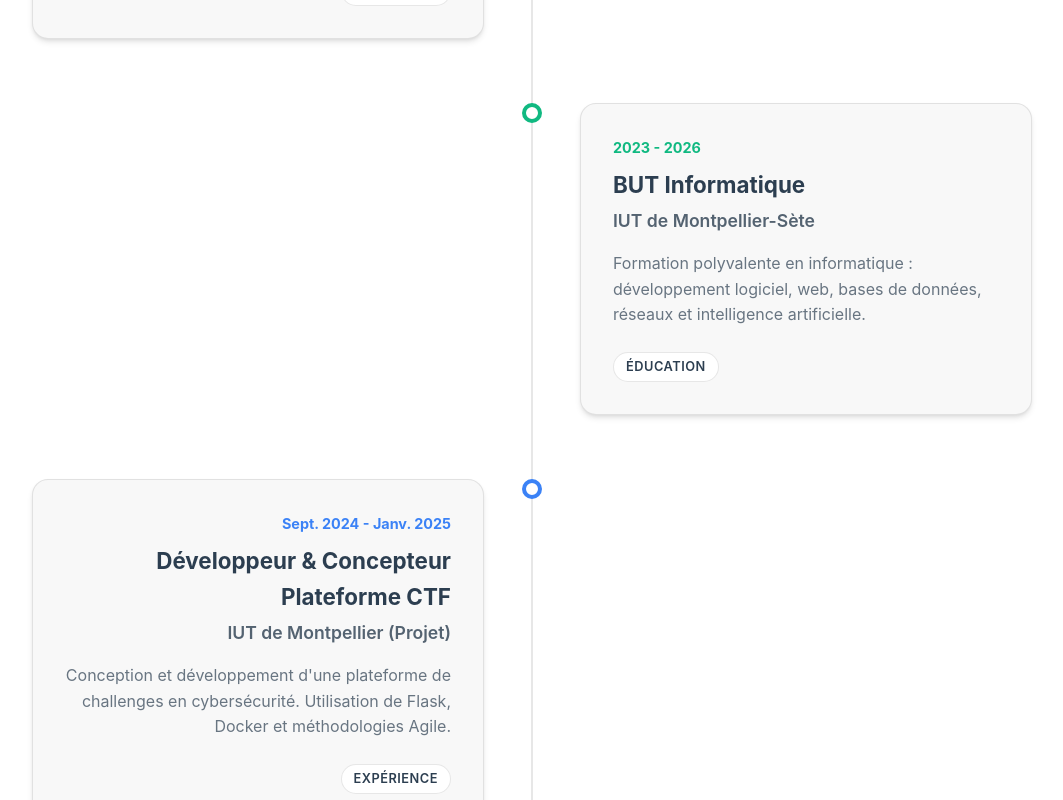
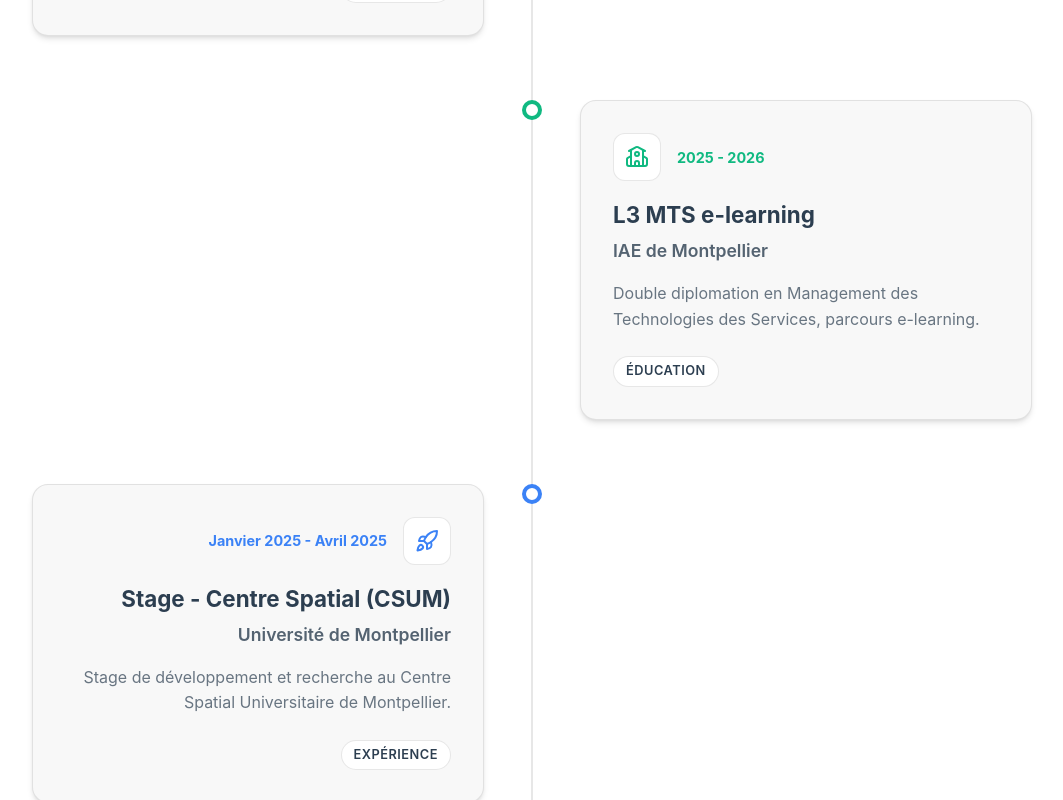
Before and after one commit to Yota02/Portfolio2, a Vue app: page /objectives in a window 1280 px wide. Shown: the part 640-1440 px from the top of the page, without its empty margins (108-1171 px from the left). Built offline with nearby package versions, Linux system fonts and the light colour scheme.

Commit message:
feat: update portfolio curriculum and professional journey with new internship and dual degree details

```diff
--- a/src/locales/en.json
+++ b/src/locales/en.json
@@ -15,7 +15,7 @@
   },
   "home": {
     "greeting": "Hello, I am",
-    "subtitle": "Computer Science Student",
+    "subtitle": "Computer Science & Management Student (BUT & L3 MTS)",
     "description": "I am passionate about AI, web development and emerging technologies. Every day, I learn and explore new ideas to become a teacher-researcher.",
     "view_projects": "View my projects",
     "learn_more": "Learn more",
@@ -31,9 +31,8 @@
     },
     "parcours": {
       "title": "My Journey",
-      "p1": "Currently in my <strong class=\"text-dark\">3rd year of computer science at the IUT of Montpellier</strong>, I specialize in algorithms and complex systems.",
-      "p2": "My goal is to pursue a <span class=\"text-blue\">Master's in Bioinformatics</span>, where I will combine computer science and life sciences to analyze biological data.",
-      "p3": "In parallel, I am developing a <span class=\"text-emerald\">personal AI</span> to explore machine learning and its practical applications."
+      "p1": "Currently in my <strong class=\"text-dark\">3rd year of computer science at the IUT of Montpellier</strong> and in a double degree <strong class=\"text-dark\">L3 MTS at IAE Montpellier</strong>, I specialize in algorithms and complex systems.",
+      "p2": "My goal is to pursue a <span class=\"text-blue\">Master's in Bioinformatics</span>, where I will combine computer science and life sciences to analyze biological data."
     },
     "international": {
       "title": "International Ambition",
@@ -584,7 +583,7 @@
       "obj-2": {
         "title": "High School Diploma",
         "institution": "Lycée Jean Jaurès",
-        "description": "Specialties in Mathematics and CS (Numeric and Computer Sciences). Honors."
+        "description": "Specialties in Mathematics and CS (Numeric and Computer Sciences), with honors (Très Bien)."
       },
       "obj-3": {
         "title": "CTF Platform Developer & Designer",
@@ -595,6 +594,21 @@
         "title": "AI Developer & Desktop Assistant",
         "institution": "Personal Project (Victoria)",
         "description": "Creation of a modular assistant with local AI. Integration of LLM and plugin system."
+      },
+      "obj-5": {
+        "title": "L3 MTS e-learning",
+        "institution": "IAE Montpellier",
+        "description": "Double degree in Management of Service Technologies, e-learning track."
+      },
+      "obj-6": {
+        "title": "Internship - Space Center (CSUM)",
+        "institution": "University of Montpellier",
+        "description": "Development and research internship at the Montpellier University Space Center."
+      },
+      "obj-7": {
+        "title": "Internship - Space Center (CSUM)",
+        "institution": "University of Montpellier",
+        "description": "Technical internship at the Montpellier University Space Center."
       }
     }
   },
--- a/src/locales/fr.json
+++ b/src/locales/fr.json
@@ -15,7 +15,7 @@
   },
   "home": {
     "greeting": "Bonjour, je suis",
-    "subtitle": "Étudiant en BUT Informatique",
+    "subtitle": "Étudiant en BUT Informatique & L3 MTS",
     "description": "Je suis passionné par l'IA, le développement web et les technologies émergentes. Chaque jour, j'apprends et j'explore de nouvelles idées pour devenir enseignant-chercheur.",
     "view_projects": "Voir mes projets",
     "learn_more": "En savoir plus",
@@ -31,9 +31,8 @@
     },
     "parcours": {
       "title": "Mon Parcours",
-      "p1": "Actuellement en <strong class=\"text-dark\">3ème année de BUT Informatique à l'IUT de Montpellier</strong>, je me spécialise dans l'algorithmique et les systèmes complexes.",
-      "p2": "Mon objectif est de poursuivre en <span class=\"text-blue\">Master Bioinformatique</span>, où je pourrai allier informatique et sciences du vivant pour analyser des données biologiques.",
-      "p3": "En parallèle, je développe une <span class=\"text-emerald\">IA personnelle</span> pour explorer le machine learning et ses applications concrètes."
+      "p1": "Actuellement en <strong class=\"text-dark\">3ème année de BUT Informatique à l'IUT de Montpellier</strong> et en double diplomation <strong class=\"text-dark\">L3 MTS à l'IAE de Montpellier</strong>, je me spécialise dans l'algorithmique et les systèmes complexes.",
+      "p2": "Mon objectif est de poursuivre en <span class=\"text-blue\">Master Bioinformatique</span>, où je pourrai allier informatique et sciences du vivant pour analyser des données biologiques."
     },
     "international": {
       "title": "Ambition Internationale",
@@ -621,7 +620,7 @@
       "obj-2": {
         "title": "Baccalauréat Général",
         "institution": "Lycée Jean Jaurès",
-        "description": "Spécialités Mathématiques et NSI (Numérique et Sciences Informatiques). Mention Très Bien."
+        "description": "Spécialités Mathématiques et NSI (Numérique et Sciences Informatiques), avec mention Très Bien."
       },
       "obj-3": {
         "title": "Développeur & Concepteur Plateforme CTF",
@@ -632,6 +631,21 @@
         "title": "Développeur IA & Assistant de Bureau",
         "institution": "Projet Personnel (Victoria)",
         "description": "Création d'un assistant modulaire avec IA locale. Intégration de LLM et système de plugins."
+      },
+      "obj-5": {
+        "title": "L3 MTS e-learning",
+        "institution": "IAE de Montpellier",
+        "description": "Double diplomation en Management des Technologies des Services, parcours e-learning."
+      },
+      "obj-6": {
+        "title": "Stage - Centre Spatial (CSUM)",
+        "institution": "Université de Montpellier",
+        "description": "Stage de développement et recherche au Centre Spatial Universitaire de Montpellier."
+      },
+      "obj-7": {
+        "title": "Stage - Centre Spatial (CSUM)",
+        "institution": "Université de Montpellier",
+        "description": "Stage technique au Centre Spatial Universitaire de Montpellier."
       }
     }
   },
--- a/src/views/ObjectivesView.vue
+++ b/src/views/ObjectivesView.vue
@@ -1,5 +1,6 @@
 <script setup lang="ts">
 import { useI18n } from 'vue-i18n'
+import { GraduationCap, Briefcase, School, Rocket } from 'lucide-vue-next'
 
 const { t } = useI18n()
 
@@ -10,16 +11,36 @@ interface TimelineItem {
   date: string;
   descriptionKey: string;
   type: 'education' | 'experience';
+  icon: any;
 }
 
 const timelineItems: TimelineItem[] = [
   {
-    id: 'obj-4',
-    titleKey: 'obj-4.title',
-    institutionKey: 'obj-4.institution',
-    date: `Mai 2025 - ${t('objectives.today')}`,
-    descriptionKey: 'obj-4.description',
-    type: 'experience'
+    id: 'obj-7',
+    titleKey: 'obj-7.title',
+    institutionKey: 'obj-7.institution',
+    date: 'Avril 2026 - Juillet 2026',
+    descriptionKey: 'obj-7.description',
+    type: 'experience',
+    icon: Rocket
+  },
+  {
+    id: 'obj-5',
+    titleKey: 'obj-5.title',
+    institutionKey: 'obj-5.institution',
+    date: '2025 - 2026',
+    descriptionKey: 'obj-5.description',
+    type: 'education',
+    icon: School
+  },
+  {
+    id: 'obj-6',
+    titleKey: 'obj-6.title',
+    institutionKey: 'obj-6.institution',
+    date: 'Janvier 2025 - Avril 2025',
+    descriptionKey: 'obj-6.description',
+    type: 'experience',
+    icon: Rocket
   },
   {
     id: 'obj-1',
@@ -27,15 +48,8 @@ const timelineItems: TimelineItem[] = [
     institutionKey: 'obj-1.institution',
     date: '2023 - 2026',
     descriptionKey: 'obj-1.description',
-    type: 'education'
-  },
-  {
-    id: 'obj-3',
-    titleKey: 'obj-3.title',
-    institutionKey: 'obj-3.institution',
-    date: 'Sept. 2024 - Janv. 2025',
-    descriptionKey: 'obj-3.description',
-    type: 'experience'
+    type: 'education',
+    icon: GraduationCap
   },
   {
     id: 'obj-2',
@@ -43,7 +57,8 @@ const timelineItems: TimelineItem[] = [
     institutionKey: 'obj-2.institution',
     date: '2020 - 2023',
     descriptionKey: 'obj-2.description',
-    type: 'education'
+    type: 'education',
+    icon: GraduationCap
   }
 ]
 </script>
@@ -67,7 +82,12 @@ const timelineItems: TimelineItem[] = [
         >
           <div class="timeline-dot"></div>
           <div class="timeline-content">
-            <span class="item-date">{{ item.date }}</span>
+            <div class="content-header">
+              <div class="icon-wrapper">
+                <component :is="item.icon" :size="24" />
+              </div>
+              <span class="item-date">{{ item.date }}</span>
+            </div>
             <h3 class="item-title">{{ t('objectives.items.' + item.titleKey) }}</h3>
             <h4 class="item-institution">{{ t('objectives.items.' + item.institutionKey) }}</h4>
             <p class="item-description">{{ t('objectives.items.' + item.descriptionKey) }}</p>
@@ -177,12 +197,41 @@ const timelineItems: TimelineItem[] = [
   border-color: var(--primary);
 }
 
+.content-header {
+  display: flex;
+  align-items: center;
+  gap: 1rem;
+  margin-bottom: 1rem;
+}
+
+.timeline-item.left .content-header {
+  flex-direction: row-reverse;
+}
+
+.icon-wrapper {
+  display: flex;
+  align-items: center;
+  justify-content: center;
+  width: 48px;
+  height: 48px;
+  border-radius: 12px;
+  background: var(--color-background);
+  color: var(--primary);
+  border: 1px solid var(--color-border);
+}
+
+.timeline-item.education .icon-wrapper {
+  color: #10b981;
+}
+
 .item-date {
-  display: block;
   font-weight: 700;
   color: var(--primary);
-  margin-bottom: 0.5rem;
   font-size: 0.9rem;
+}
+
+.timeline-item.education .item-date {
+  color: #10b981;
 }
 
 .item-title {
@@ -220,7 +269,6 @@ const timelineItems: TimelineItem[] = [
   letter-spacing: 0.5px;
 }
 
-.timeline-item.education .item-date { color: #10b981; }
 .timeline-item.education .timeline-dot { border-color: #10b981; }
 
 @media (max-width: 768px) {
@@ -243,5 +291,9 @@ const timelineItems: TimelineItem[] = [
   .timeline-item.right .timeline-dot {
     left: 10px;
   }
+
+  .timeline-item.left .content-header {
+    flex-direction: row;
+  }
 }
 </style>
--- a/src/views/ResumeView.vue
+++ b/src/views/ResumeView.vue
@@ -124,29 +124,34 @@ const printResume = () => {
           <h2 class="main-heading">{{ t('objectives.types.experience').toUpperCase() }}</h2>
           <div class="timeline-item">
             <div class="timeline-header">
-              <h3 class="item-title">{{ t('objectives.items.obj-3.title') }}</h3>
-              <span class="item-date">{{ t('projects.items.project-2.startDate') }} - {{ t('projects.items.project-2.endDate') }}</span>
+              <h3 class="item-title">{{ t('objectives.items.obj-7.title') }}</h3>
+              <span class="item-date">Avril 2026 - Juillet 2026</span>
             </div>
-            <p class="item-subtitle">{{ t('objectives.items.obj-3.institution') }}</p>
-            <ul class="item-details">
-              <li v-for="i in [0,1,2]" :key="i">{{ t(`resume.experiences.ctf.detail_${i}`) }}</li>
-            </ul>
+            <p class="item-subtitle">{{ t('objectives.items.obj-7.institution') }}</p>
+            <p class="item-desc">{{ t('objectives.items.obj-6.description') }}</p>
           </div>
 
           <div class="timeline-item">
             <div class="timeline-header">
-              <h3 class="item-title">{{ t('objectives.items.obj-4.title') }}</h3>
-              <span class="item-date">{{ t('projects.items.project-7.startDate') }} - {{ t('resume.present') }}</span>
+              <h3 class="item-title">{{ t('objectives.items.obj-6.title') }}</h3>
+              <span class="item-date">Janvier 2025 - Avril 2025</span>
             </div>
-            <p class="item-subtitle">{{ t('objectives.items.obj-4.institution') }}</p>
-            <ul class="item-details">
-              <li v-for="i in [0,1,2]" :key="i">{{ t(`resume.experiences.victoria.detail_${i}`) }}</li>
-            </ul>
+            <p class="item-subtitle">{{ t('objectives.items.obj-6.institution') }}</p>
+            <p class="item-desc">{{ t('objectives.items.obj-6.description') }}</p>
           </div>
         </section>
 
         <section class="main-section">
           <h2 class="main-heading">{{ t('objectives.types.education').toUpperCase() }}</h2>
+          <div class="timeline-item">
+            <div class="timeline-header">
+              <h3 class="item-title">{{ t('objectives.items.obj-5.title') }}</h3>
+              <span class="item-date">2025 - 2026</span>
+            </div>
+            <p class="item-subtitle">{{ t('objectives.items.obj-5.institution') }}</p>
+            <p class="item-desc">{{ t('objectives.items.obj-5.description') }}</p>
+          </div>
+
           <div class="timeline-item">
             <div class="timeline-header">
               <h3 class="item-title">{{ t('objectives.items.obj-1.title') }}</h3>
@@ -159,7 +164,7 @@ const printResume = () => {
           <div class="timeline-item">
             <div class="timeline-header">
               <h3 class="item-title">{{ t('objectives.items.obj-2.title') }}</h3>
-              <span class="item-date">2023</span>
+              <span class="item-date">2020 - 2023</span>
             </div>
             <p class="item-subtitle">{{ t('objectives.items.obj-2.institution') }}</p>
             <p class="item-desc">{{ t('objectives.items.obj-2.description') }}</p>
```
